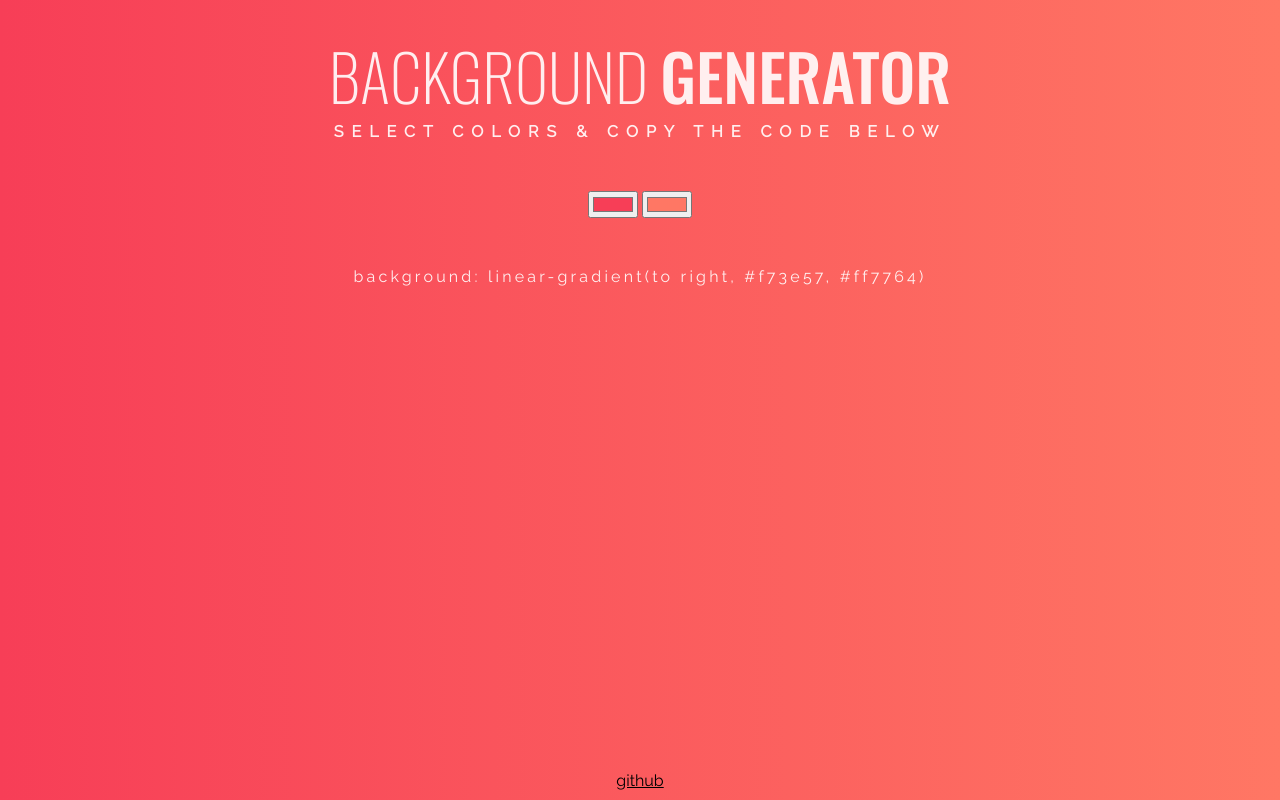
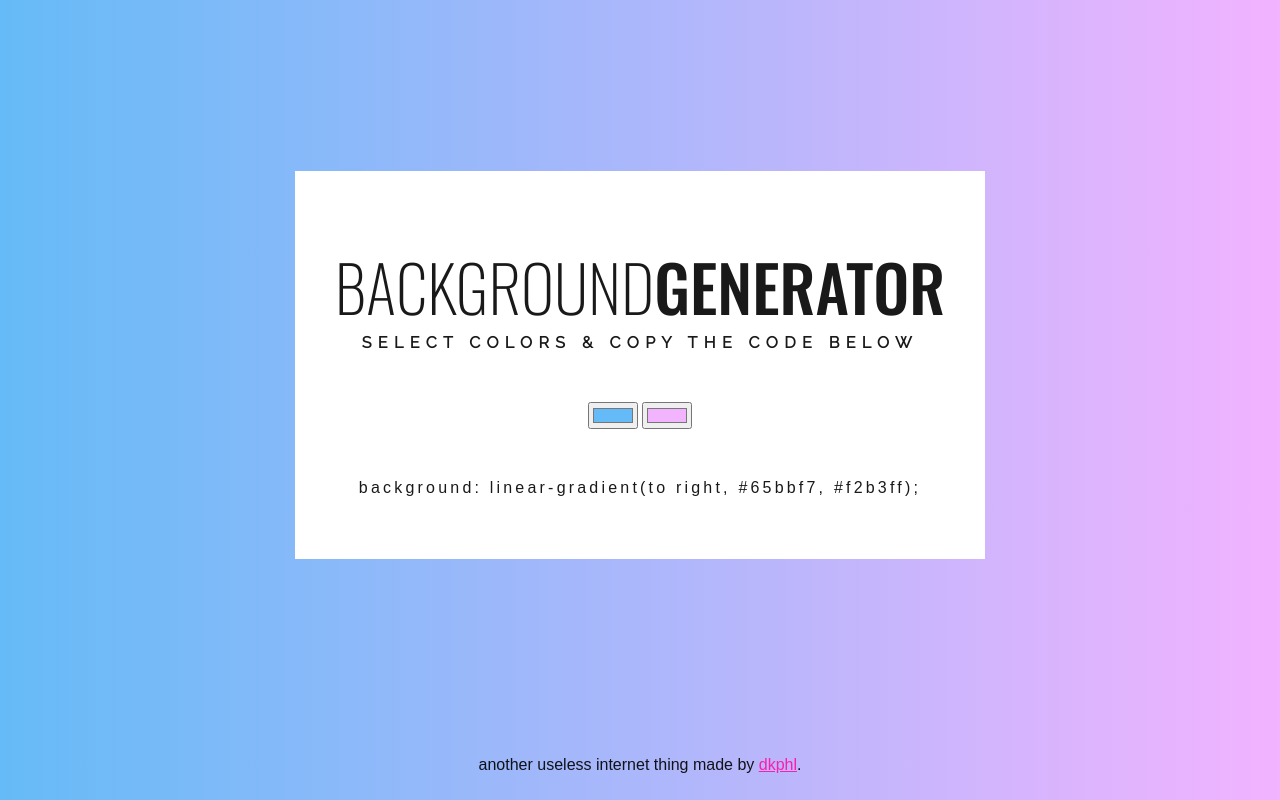
Before and after one commit to dkphl/background-generator, a plain HTML site: page index.html in a window 1280 px wide. Drawn offline with nearby package versions, Linux system fonts and the light colour scheme.

Commit message:
update styling

```diff
--- a/index.html
+++ b/index.html
@@ -8,18 +8,18 @@
 <link href="https://fonts.googleapis.com/css?family=Oswald:200,500|Raleway" rel="stylesheet">
 </head>
 <body>
-  <div>
+  <div class="container">
     <header>
-      <h1 class="title">Background <span class="title bold">Generator</span></h1>
-    <h3>Select colors & copy the code below</h3>
-
+      <h1 class="title">Background<span class="title bold">Generator</span></h1>
+      <h3>Select colors & copy the code below</h3>
     </header>
-
-    <input type="color" id="color1" value="#F73E57"></input>
-    <input type="color" id="color2" value="#FF7764"></input>
+    <input type="color" id="color1" value="#65bbf7"></input>
+    <input type="color" id="color2" value="#f2b3ff"></input>
     <h4 id="cssGradient"></h4>
   </div>
-    <div class="footer"><a href="http://www.github.com/dkphl">github</div>
+  <div class="footer">
+    <p>another useless internet thing made by <a href="http://www.github.com/dkphl">dkphl</a>.</p>
+  </div>
 
 <script type="text/javascript" src="script.js"></script>
 </body>
--- a/script.js
+++ b/script.js
@@ -5,7 +5,7 @@ let color2 = document.querySelector('#color2');
 
 function setGradient () {
   bodyBg.style.background = 'linear-gradient(to right, ' + color1.value + ', ' + color2.value + ')';
-  cssGradient.textContent = 'background: linear-gradient(to right, ' + color1.value + ', ' + color2.value + ')';
+  cssGradient.textContent = 'background: linear-gradient(to right, ' + color1.value + ', ' + color2.value + ');';
 }
 
 bodyBg.onload = setGradient();
--- a/style.css
+++ b/style.css
@@ -1,21 +1,30 @@
 html {
   height: 100%;
  }
+
 body {
-    color: rgba(255,255,255,.9);
+    color: rgba(0,0,0,.9);
     text-align: center;
     top: 15%;
-    font-family: 'Raleway', serif;
     min-height: 100%;
+    font-family: sans-serif;
     display: grid;
     grid-template-rows: 1fr auto;
-    /*background: linear-gradient(to right, red , aqua);*/ /* Standard syntax */
+    align-items: center;
 }
+
+.container {
+  background: #fff;
+  max-width: 65vw;
+  margin: auto;
+  padding: 40px;
+}
+
 header {
-/*width: 50vw;*/
 margin: auto;
 text-transform: uppercase;
 }
+
 .title {
   font-size: 4rem;
   line-height: 4rem;
@@ -23,25 +32,37 @@ text-transform: uppercase;
   font-family: 'Oswald', serif;
   margin-bottom: 0px;
 }
+
 input {
-  margin: 20px;
+
 }
+
 .bold {
   font-weight: 500;
 }
+
 h3 {
-  letter-spacing: .5rem;
+  letter-spacing: .4rem;
   font-size: 1rem;
   margin-bottom: 50px;
+  font-family: 'Raleway', serif;
+
 }
+
 #cssGradient {
   font-weight: 400;
   letter-spacing: 0.2rem;
   margin-top: 50px;
 }
+
 a {
-  color: #000000;
+  color: #ff1cae;
 }
+
+a:hover, a:active {
+  color: #fff;
+}
+
 .footer {
   grid-row-start: 2;
   grid-row-end: 3;
```
